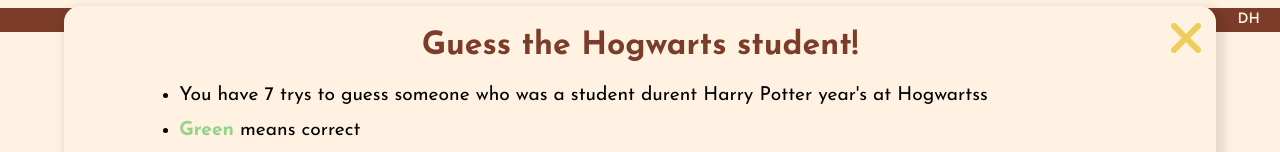
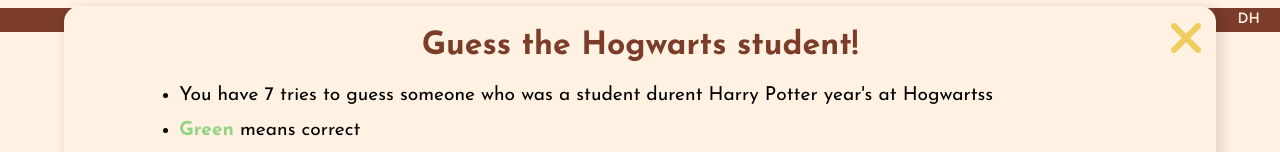
Before and after one commit to saraolveira/oliverwoodle, a plain HTML site: page index.html in a window 1280 px wide. Shown: the part 194-346 px from the top of the page. Drawn offline with Linux system fonts and the light colour scheme.

Commit message:
Update index.html

```diff
--- a/index.html
+++ b/index.html
@@ -60,7 +60,7 @@
         <div class="lang">
             <h2>Guess the Hogwarts student!</h2>
             <ul class="instructions">
-                <li>You have 7 trys to guess someone who was a student durent Harry Potter year's at Hogwartss</li>
+                <li>You have 7 tries to guess someone who was a student durent Harry Potter year's at Hogwartss</li>
                 <li><span class="highlight-g">Green</span> means correct</li>
                 <li><span class="highlight-y">Yellow</span> means closeness</li>
                     <ul class="secondary-list">
```
